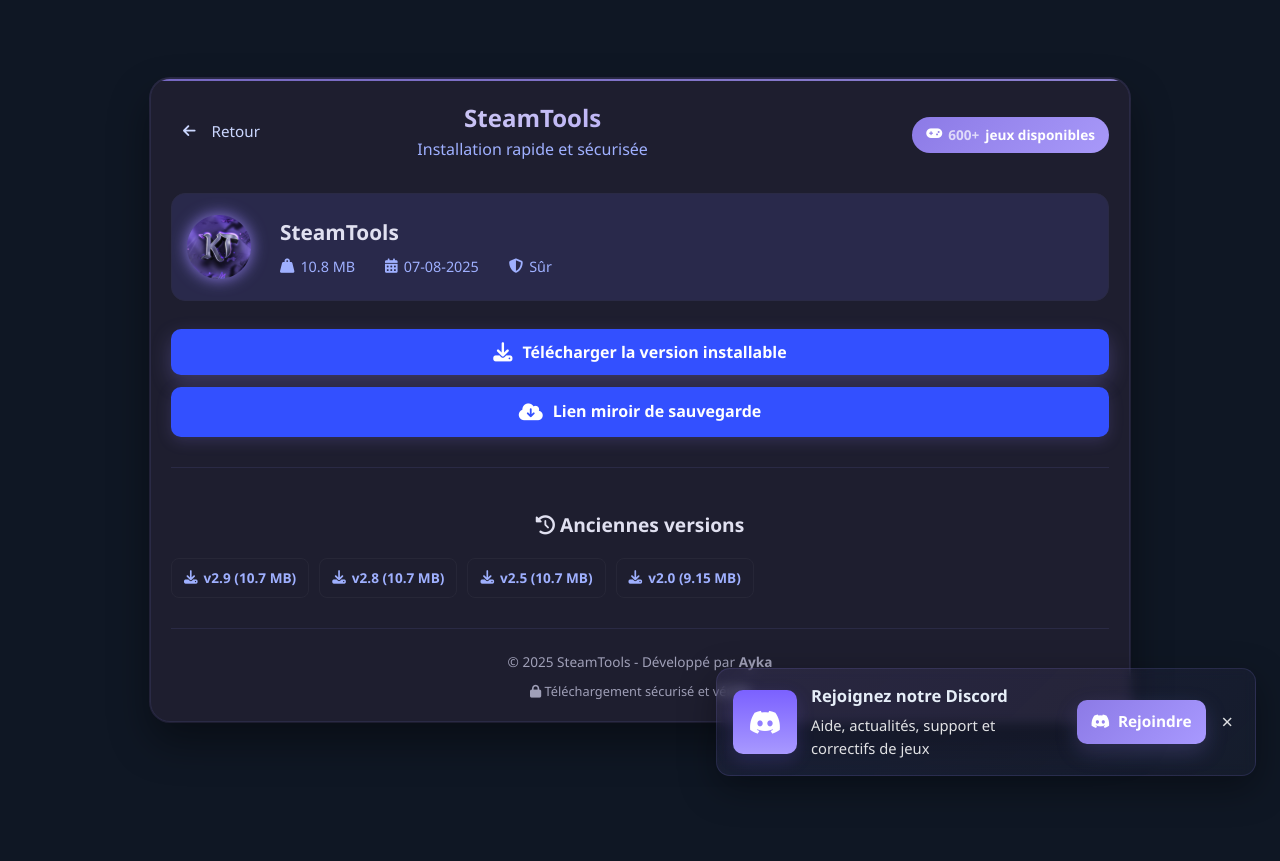
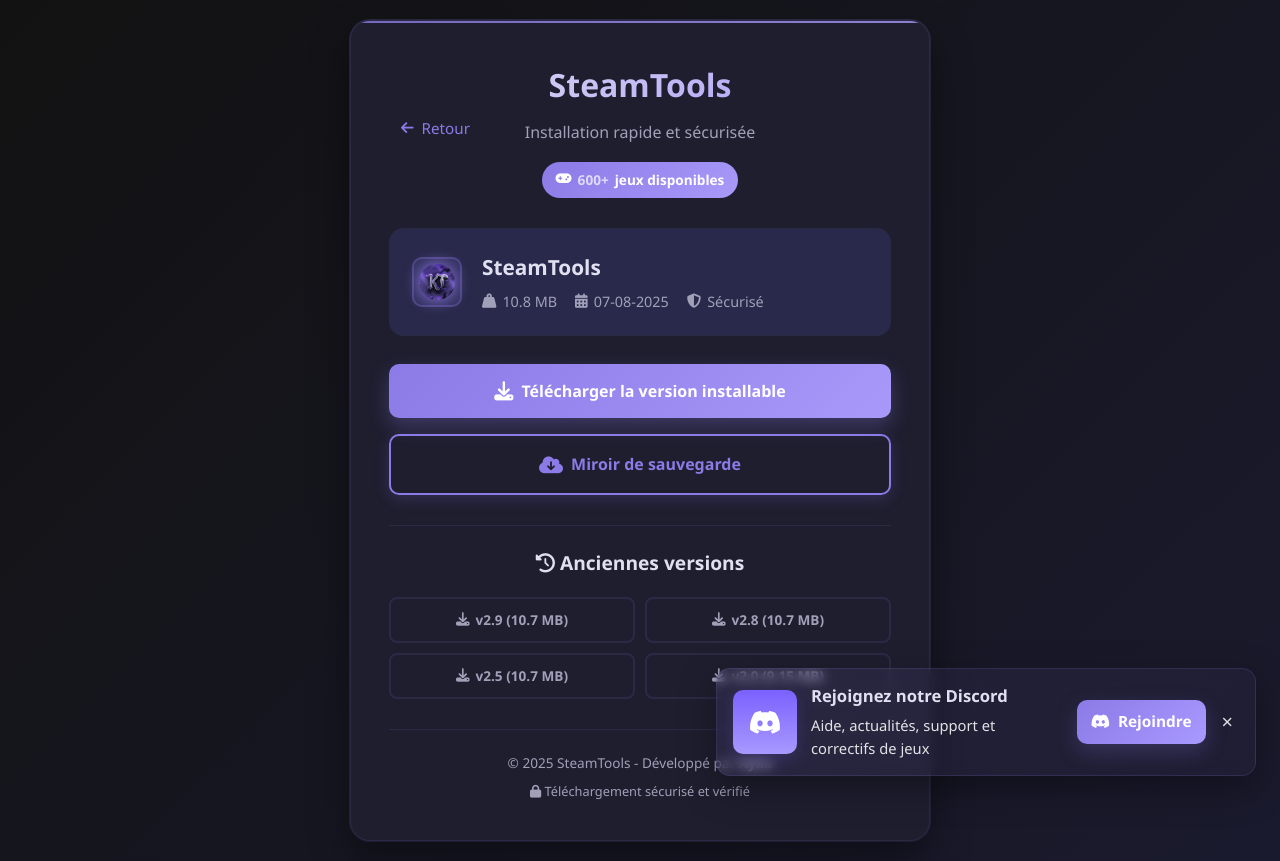
Before and after one commit to SteamTools-Team/WebSite, a plain HTML site: page fr.html in a window 1280 px wide. Before the commit the page ends 800 px from the top, so only its background shows below. Drawn offline with Linux system fonts and the light colour scheme; no server answers.

Commit message:
Update fr.html

```diff
--- a/fr.html
+++ b/fr.html
@@ -7,7 +7,7 @@
   <link rel="stylesheet" href="style.css">
   <link rel="icon" href="fav.ico" type="image/x-icon" />
   <link rel="stylesheet" href="https://cdnjs.cloudflare.com/ajax/libs/font-awesome/6.4.0/css/all.min.css">
-  <meta name="description" content="Téléchargez SteamTools - L'outil ultime pour les passionnés de jeux Steam. Installation rapide, sûre et gratuite.">
+  <meta name="description" content="Téléchargez SteamTools - L'outil ultime pour les amateurs de jeux Steam. Installation rapide, sécurisée et gratuite.">
   <meta name="keywords" content="SteamTools, Steam, jeux, téléchargement, gaming, outils">
   <style>
     .discord-toast {
@@ -94,24 +94,6 @@
       .discord-actions { gap:6px; }
       .discord-join { padding:8px 12px; font-size:0.9rem; }
     }
-
-    /* Styles de page minimaux */
-    body { margin:0; font-family: Inter, Roboto, "Segoe UI", Arial, sans-serif; background:#0f1724; color:#e6eef8; -webkit-font-smoothing:antialiased; -moz-osx-font-smoothing:grayscale; }
-    .container { max-width:980px; margin:28px auto; padding:20px; }
-    header { display:flex; gap:18px; align-items:center; justify-content:space-between; }
-    .back-button { color:#cbd7ff; text-decoration:none; display:inline-flex; align-items:center; gap:8px; }
-    h1 { margin:0; font-size:24px; }
-    .subtitle { margin:0; color:#9fb0ff; }
-    .file-info { display:flex; gap:16px; align-items:center; margin-top:20px; }
-    .file-icon img { width:64px; height:64px; display:block; }
-    .download-options { margin-top:18px; display:flex; gap:12px; flex-wrap:wrap; }
-    .download-button { background:#3350ff; color:#fff; border:none; padding:12px 16px; border-radius:10px; text-decoration:none; cursor:pointer; display:inline-flex; gap:10px; align-items:center; }
-    .old-versions { margin-top:22px; color:#cbd7ff; }
-    .old-versions-grid { display:flex; gap:10px; flex-wrap:wrap; margin-top:8px; }
-    .old-download-button { background:transparent; color:#9fb0ff; padding:8px 12px; border-radius:8px; text-decoration:none; border:1px solid rgba(255,255,255,0.04); }
-
-    .loading-spinner { width:16px; height:16px; border-radius:50%; border:2px solid rgba(255,255,255,0.12); border-top-color:#fff; animation:spin 0.8s linear infinite; display:inline-block; vertical-align:middle; }
-    @keyframes spin { to { transform:rotate(360deg); } }
   </style>
 </head>
 <body>
@@ -120,15 +102,11 @@
       <a href="https://ayka.dev/" class="back-button">
         <i class="fas fa-arrow-left"></i> Retour
       </a>
-      <div style="flex:1; text-align:center;">
-        <h1>SteamTools</h1>
-        <p class="subtitle">Installation rapide et sécurisée</p>
-      </div>
-      <div style="text-align:right;">
-        <div class="stats-info">
-          <i class="fas fa-gamepad"></i>
-          <span id="games-count">Chargement...</span> jeux disponibles
-        </div>
+      <h1>SteamTools</h1>
+      <p class="subtitle">Installation rapide et sécurisée</p>
+      <div class="stats-info">
+        <i class="fas fa-gamepad"></i>
+        <span id="games-count">Chargement...</span> jeux disponibles
       </div>
     </header>
 
@@ -138,10 +116,10 @@
       </div>
       <div class="file-details">
         <div class="file-name">SteamTools</div>
-        <div class="file-meta" style="margin-top:6px; color:#9fb0ff;">
+        <div class="file-meta">
           <span><i class="fas fa-weight-hanging"></i> 10.8 MB</span>
-          <span style="margin-left:12px;"><i class="fas fa-calendar-alt"></i> 07-08-2025</span>
-          <span style="margin-left:12px;"><i class="fas fa-shield-alt"></i> Sûr</span>
+          <span><i class="fas fa-calendar-alt"></i> 07-08-2025</span>
+          <span><i class="fas fa-shield-alt"></i> Sécurisé</span>
         </div>
       </div>
     </div>
@@ -153,12 +131,12 @@
       </button>
       <a href="https://drive.google.com/file/d/1upIMKQs8dLCX-AXrruXfCl0S_iHns6Sh/view?usp=sharing" class="download-button mirror-button" target="_blank" rel="noopener">
         <i class="fas fa-cloud-download-alt download-icon"></i>
-        Lien miroir de sauvegarde
+        Miroir de sauvegarde
       </a>
     </div>
 
     <div class="old-versions">
-      <h2 style="margin-top:20px;"><i class="fas fa-history"></i> Anciennes versions</h2>
+      <h2><i class="fas fa-history"></i> Anciennes versions</h2>
       <div class="old-versions-grid">
         <a href="https://api.ayka.dev/SteamTools/SteamToolsV2.9.exe" class="old-download-button" target="_blank" rel="noopener">
           <i class="fas fa-download"></i> v2.9 (10.7 MB)
@@ -250,7 +228,7 @@
         });
 
         if (!response.ok) {
-          throw new Error(`L'API GitHub a répondu ${response.status}`);
+          throw new Error(`L'API GitHub a répondu avec ${response.status}`);
         }
 
         const repoData = await response.json();
@@ -271,7 +249,7 @@
 
         return 0;
       } catch (error) {
-        console.error('❌ Échec de la méthode GitHub simple :', error);
+        console.error('❌ Récupération GitHub simple échouée :', error);
         return 0;
       }
     }
```
